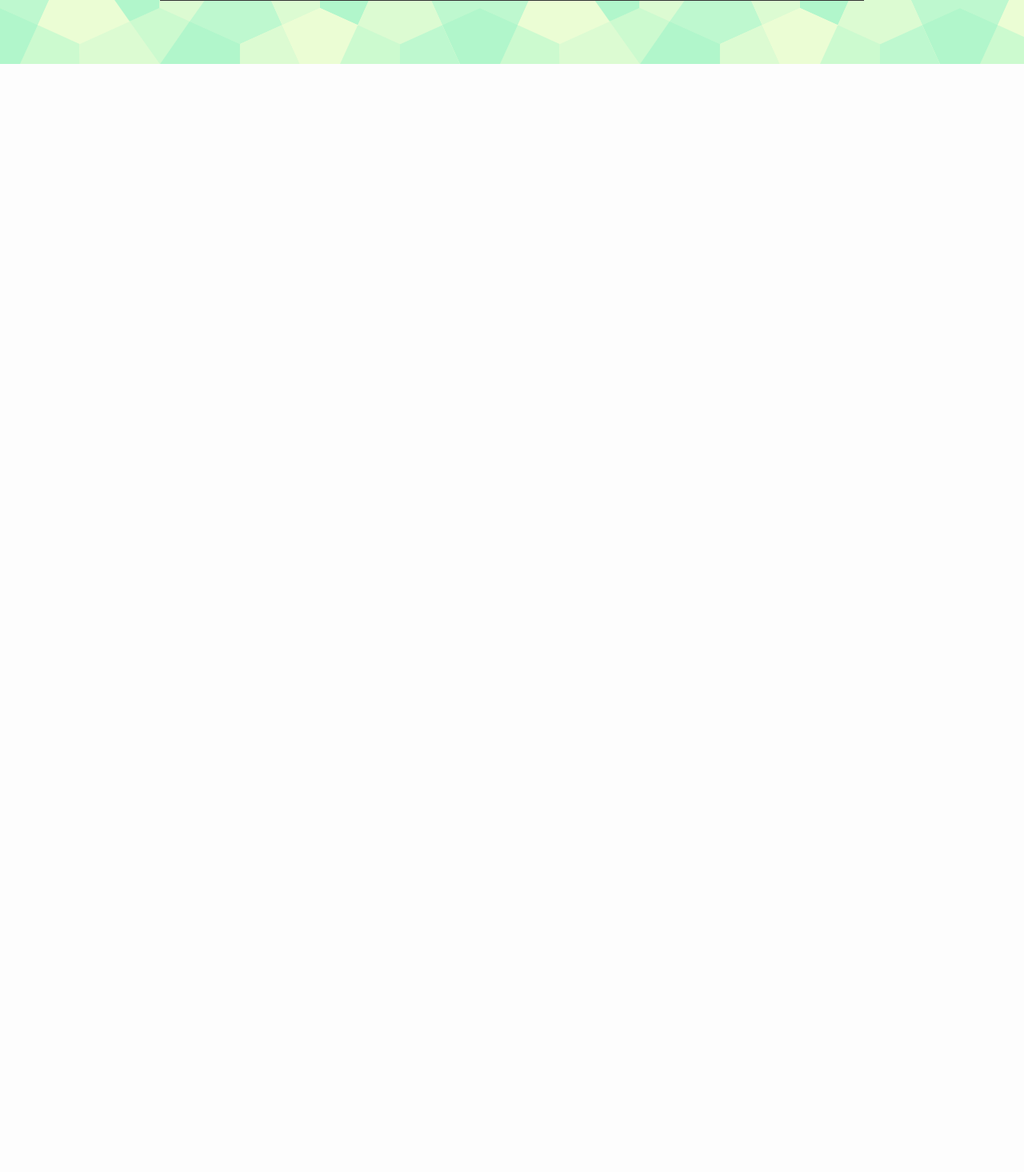
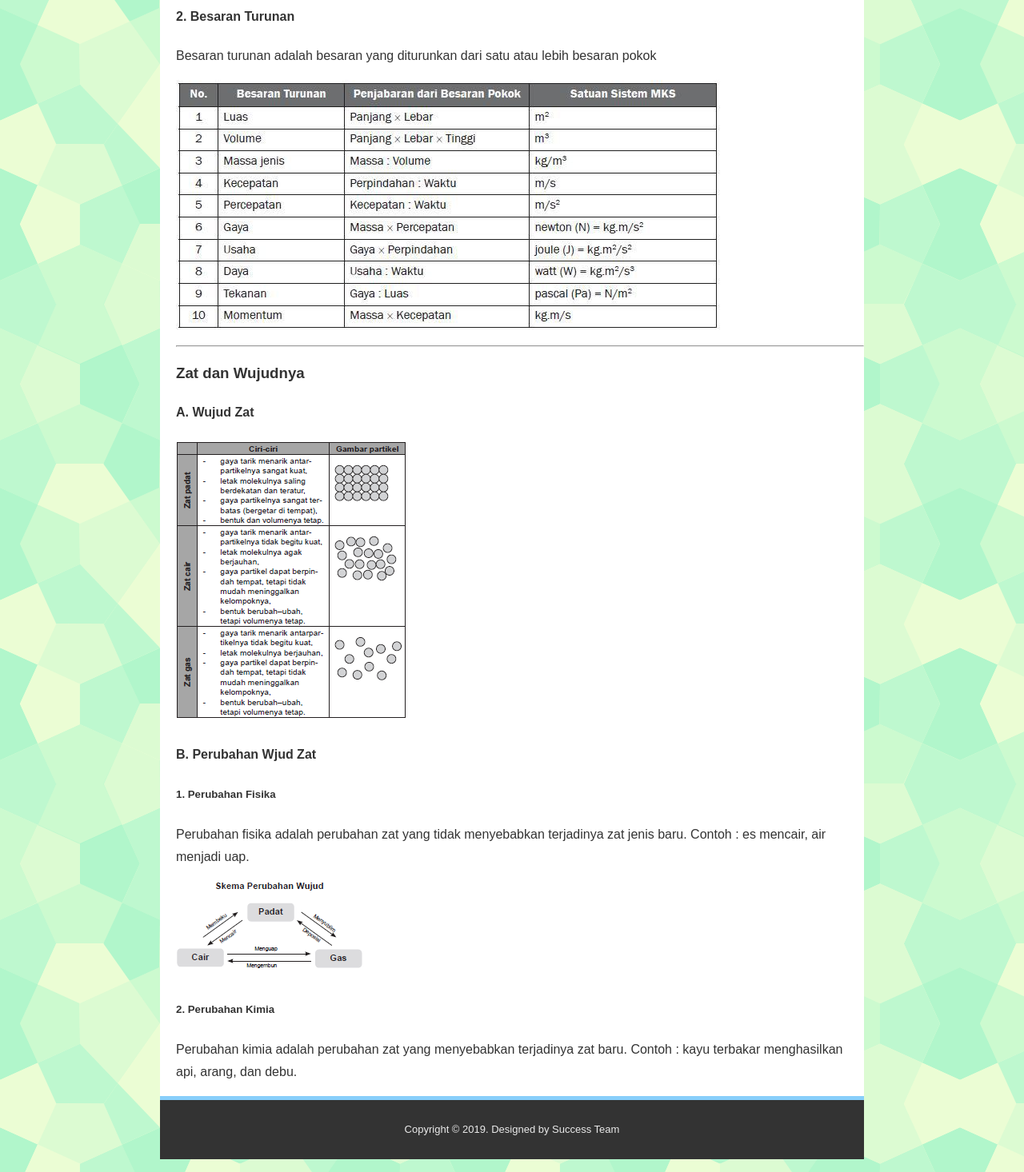
Before and after one commit to weslie10/ProjectTIB, a PHP site: page /physics.php in a window 1280 px wide. Shown: the part 720-2186 px from the top of the page at 80% size. Before the commit the page ends 800 px from the top, so only its background shows below. Run offline with PHP 8.4, Linux system fonts and the light colour scheme.

Commit message:
physics.php
menambah materi

```diff
--- a/physics.php
+++ b/physics.php
@@ -2,14 +2,26 @@
 include "header.php";
 ?>
 <div class="hero">
-	<h2>Besaran Satuan</h2>
-	<p>Suhu adalah besaran yang menyatakan derajat
-panas dan dingin suatu benda.</p>
-<p>1. Alat Ukur Suhu</p>
-<p>Alat untuk mengukur suhu adalah termometer.
-Ada 2 macam termometer, yaitu termo-meter
-berisi alkohol dan air raksa</p>
-<img src="img/suhu.png">
+	<h3>Besaran Satuan</h3>
+	<p>Besaran adalah segala sesuatu yang dapat diukur
+	dan dinyatakan dengan angka.</p>
+	<h4>1. Besaran Pokok</h4>
+	<p>Besaran pokok adalah besaran yang satuannya telah ditetapkan terlebih dahulu dan tidak diturunkan dari besaran lain.</p>
+	<img src="img/besranpokok.PNG">
+	<h4>2. Besaran Turunan</h4>
+	<p>Besaran turunan adalah besaran yang diturunkan dari satu atau lebih besaran pokok</p>
+	<img src="img/besaranturunan.jpg">
+	<hr>
+
+	<h3>Zat dan Wujudnya</h3>
+	<h4>A. Wujud Zat</h4>
+	<img src="img/zatwujud.PNG">
+	<h4>B. Perubahan Wjud Zat</h4>
+	<h5>1. Perubahan Fisika</h5>
+	<p>Perubahan fisika adalah perubahan zat yang tidak menyebabkan terjadinya zat jenis baru. Contoh : es mencair, air menjadi uap.</p>
+	<img src="img/fisika.PNG">
+	<h5>2. Perubahan Kimia</h5>
+	<p>Perubahan kimia adalah perubahan zat yang menyebabkan terjadinya zat baru. Contoh : kayu terbakar menghasilkan api, arang, dan debu.</p>
 </div>
 <?php
 include "footer.php";
```
Also changed, not shown: img/besaranpokok.PNG (added), img/besaranturunan.jpg (added), img/fisika.PNG (added), img/zatwujud.PNG (added).
